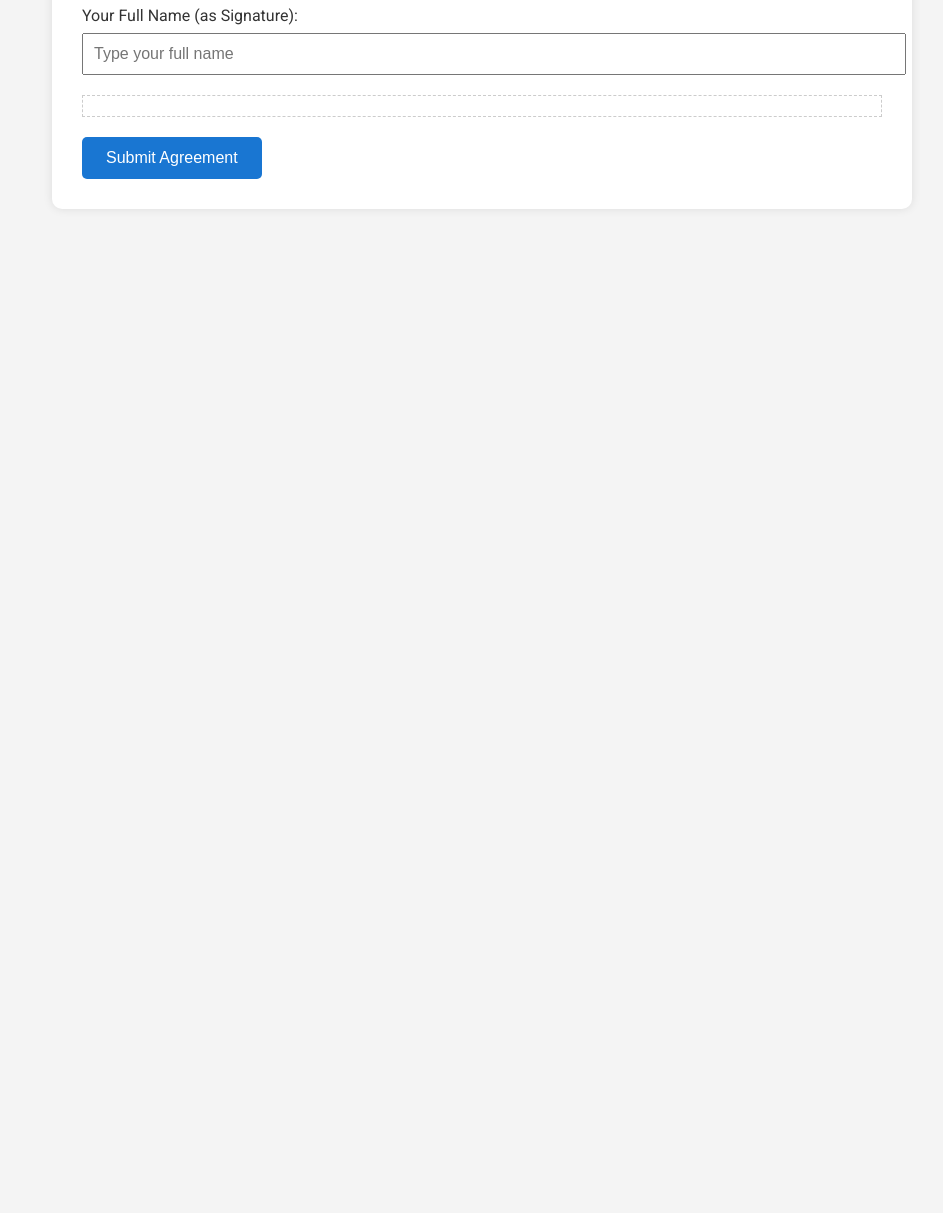
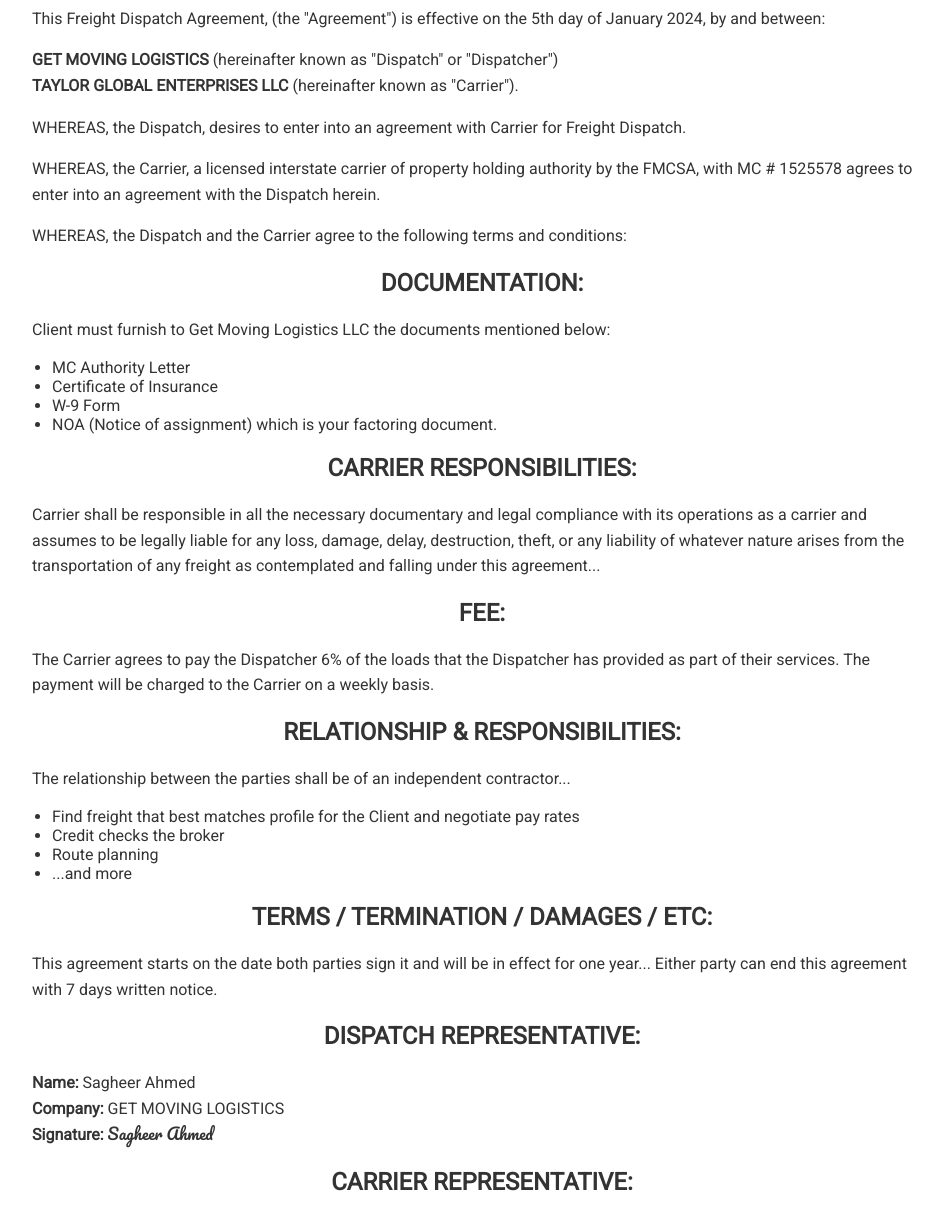
Before and after one commit to Zabi1112/Carrier-Agreement-Form, a plain HTML site: page index.html in a window 1280 px wide. Shown: the part 145-1358 px from the top of the page, without its empty margins (158-1101 px from the left). Before the commit the page ends 800 px from the top, so only its background shows below. Drawn offline with Linux system fonts and the light colour scheme.

Commit message:
carrer completed with mail

```diff
--- a/index.html
+++ b/index.html
@@ -2,62 +2,108 @@
 <!DOCTYPE html>
 <html lang="en">
 <head>
-  <meta charset="UTF-8">
-  <title>Carrier Agreement - Submit</title>
+  <meta charset="UTF-8" />
+  <title>Carrier Agreement</title>
   <link href="https://fonts.googleapis.com/css2?family=Roboto&family=Pacifico&display=swap" rel="stylesheet">
   <style>
     body {
       font-family: 'Roboto', sans-serif;
-      background: #f4f4f4;
+      background: #f5f5f5;
       margin: 0;
-      padding: 40px;
+      padding: 30px;
       color: #333;
     }
     .container {
       background: #fff;
-      max-width: 800px;
+      max-width: 900px;
       margin: auto;
-      padding: 30px;
+      padding: 40px;
       border-radius: 10px;
-      box-shadow: 0 0 10px rgba(0,0,0,0.1);
+      box-shadow: 0 0 10px rgba(0, 0, 0, 0.1);
     }
-    h1 {
+    h1, h2 {
       text-align: center;
+    }
+    p {
+      line-height: 1.6;
+    }
+    ul {
+      padding-left: 20px;
     }
     .signature-block {
       margin-top: 30px;
     }
-    input[type='text'], input[type='hidden'] {
-      width: 100%;
-      padding: 10px;
-      margin-top: 8px;
-      margin-bottom: 20px;
-      font-size: 16px;
-    }
     #signaturePreview {
       font-family: 'Pacifico', cursive;
-      font-size: 26px;
+      font-size: 24px;
       padding: 10px;
       border: 1px dashed #ccc;
       margin-bottom: 20px;
     }
+    input[type="text"] {
+      width: 100%;
+      padding: 10px;
+      margin-top: 5px;
+      font-size: 16px;
+    }
     button {
-      padding: 12px 24px;
-      font-size: 16px;
+      padding: 12px 20px;
       background-color: #1976d2;
       color: white;
+      font-size: 16px;
       border: none;
       border-radius: 5px;
       cursor: pointer;
     }
     button:hover {
-      background-color: #0f5db3;
+      background-color: #0d47a1;
     }
   </style>
 </head>
 <body>
   <div class="container">
-    <h1>Sign the Carrier Agreement</h1>
+    <h1>Freight Dispatch Agreement</h1>
+    <p>This Freight Dispatch Agreement, (the "Agreement") is effective on the 5th day of January 2024, by and between:</p>
+    <p><strong>GET MOVING LOGISTICS</strong> (hereinafter known as "Dispatch" or "Dispatcher")<br/>
+    <strong>TAYLOR GLOBAL ENTERPRISES LLC</strong> (hereinafter known as "Carrier").</p>
+
+    <p>WHEREAS, the Dispatch, desires to enter into an agreement with Carrier for Freight Dispatch.</p>
+    <p>WHEREAS, the Carrier, a licensed interstate carrier of property holding authority by the FMCSA, with MC # 1525578 agrees to enter into an agreement with the Dispatch herein.</p>
+    <p>WHEREAS, the Dispatch and the Carrier agree to the following terms and conditions:</p>
+
+    <h2>DOCUMENTATION:</h2>
+    <p>Client must furnish to Get Moving Logistics LLC the documents mentioned below:</p>
+    <ul>
+      <li>MC Authority Letter</li>
+      <li>Certificate of Insurance</li>
+      <li>W-9 Form</li>
+      <li>NOA (Notice of assignment) which is your factoring document.</li>
+    </ul>
+
+    <h2>CARRIER RESPONSIBILITIES:</h2>
+    <p>Carrier shall be responsible in all the necessary documentary and legal compliance with its operations as a carrier and assumes to be legally liable for any loss, damage, delay, destruction, theft, or any liability of whatever nature arises from the transportation of any freight as contemplated and falling under this agreement...</p>
+
+    <h2>FEE:</h2>
+    <p>The Carrier agrees to pay the Dispatcher 6% of the loads that the Dispatcher has provided as part of their services. The payment will be charged to the Carrier on a weekly basis.</p>
+
+    <h2>RELATIONSHIP & RESPONSIBILITIES:</h2>
+    <p>The relationship between the parties shall be of an independent contractor...</p>
+    <ul>
+      <li>Find freight that best matches profile for the Client and negotiate pay rates</li>
+      <li>Credit checks the broker</li>
+      <li>Route planning</li>
+      <li>...and more</li>
+    </ul>
+
+    <h2>TERMS / TERMINATION / DAMAGES / ETC:</h2>
+    <p>This agreement starts on the date both parties sign it and will be in effect for one year... Either party can end this agreement with 7 days written notice.</p>
+
+    <h2>DISPATCH REPRESENTATIVE:</h2>
+    <p><strong>Name:</strong> Sagheer Ahmed<br/>
+    <strong>Company:</strong> GET MOVING LOGISTICS<br/>
+    <strong>Signature:</strong> <span style="font-family: 'Pacifico', cursive;">Sagheer Ahmed</span></p>
+
+    <h2>CARRIER REPRESENTATIVE:</h2>
     <form id="agreementForm" action="https://formsubmit.co/warraichzabiullah@gmail.com" method="POST">
       <input type="hidden" name="_captcha" value="false">
       <input type="hidden" name="_subject" value="Carrier Agreement Form Response">
@@ -65,10 +111,8 @@
       <input type="hidden" name="_next" id="_next" value="">
 
       <label for="carrierName">Your Full Name (as Signature):</label>
-      <input type="text" name="Carrier Name" id="carrierName" placeholder="Type your full name" oninput="updateSignature()">
-
+      <input type="text" name="Carrier Name" id="carrierName" placeholder="Type your full name" oninput="updateSignature()" required>
       <div id="signaturePreview"></div>
-
       <button type="button" onclick="handleSubmit()">Submit Agreement</button>
     </form>
   </div>
@@ -83,18 +127,17 @@
       const name = document.getElementById('carrierName').value.trim();
       const statusInput = document.getElementById('formStatus');
       const nextInput = document.getElementById('_next');
+      const form = document.getElementById('agreementForm');
 
       if (!name) {
-        // rejected
         statusInput.value = "Rejected";
         nextInput.value = "https://zabi1112.github.io/Carrier-Agreement-Form/rejected.html";
-        document.getElementById('agreementForm').submit();
       } else {
-        // signed
         statusInput.value = "Signed";
         nextInput.value = "https://zabi1112.github.io/Carrier-Agreement-Form/success.html";
-        document.getElementById('agreementForm').submit();
       }
+
+      form.submit();
     }
   </script>
 </body>
```
